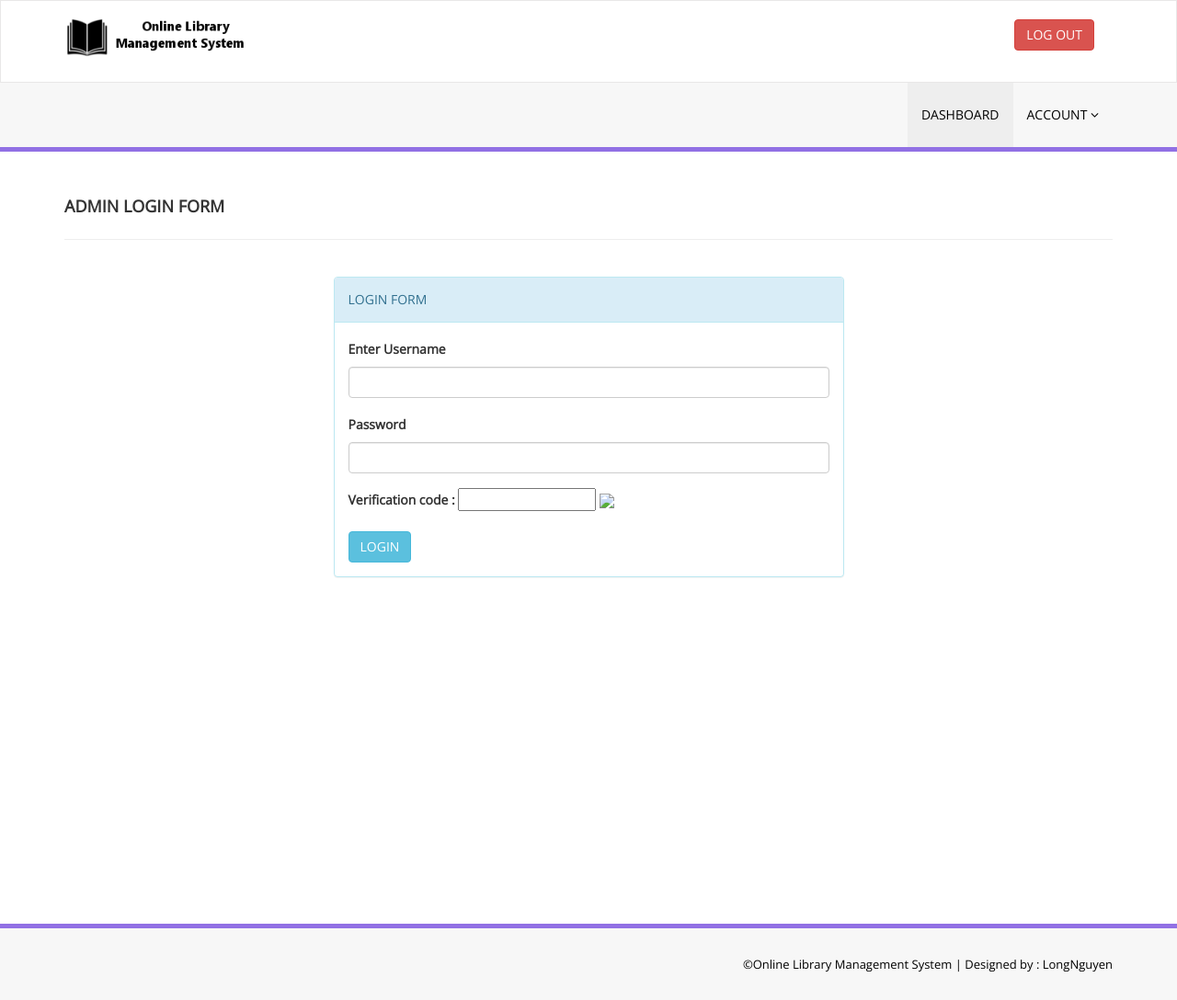
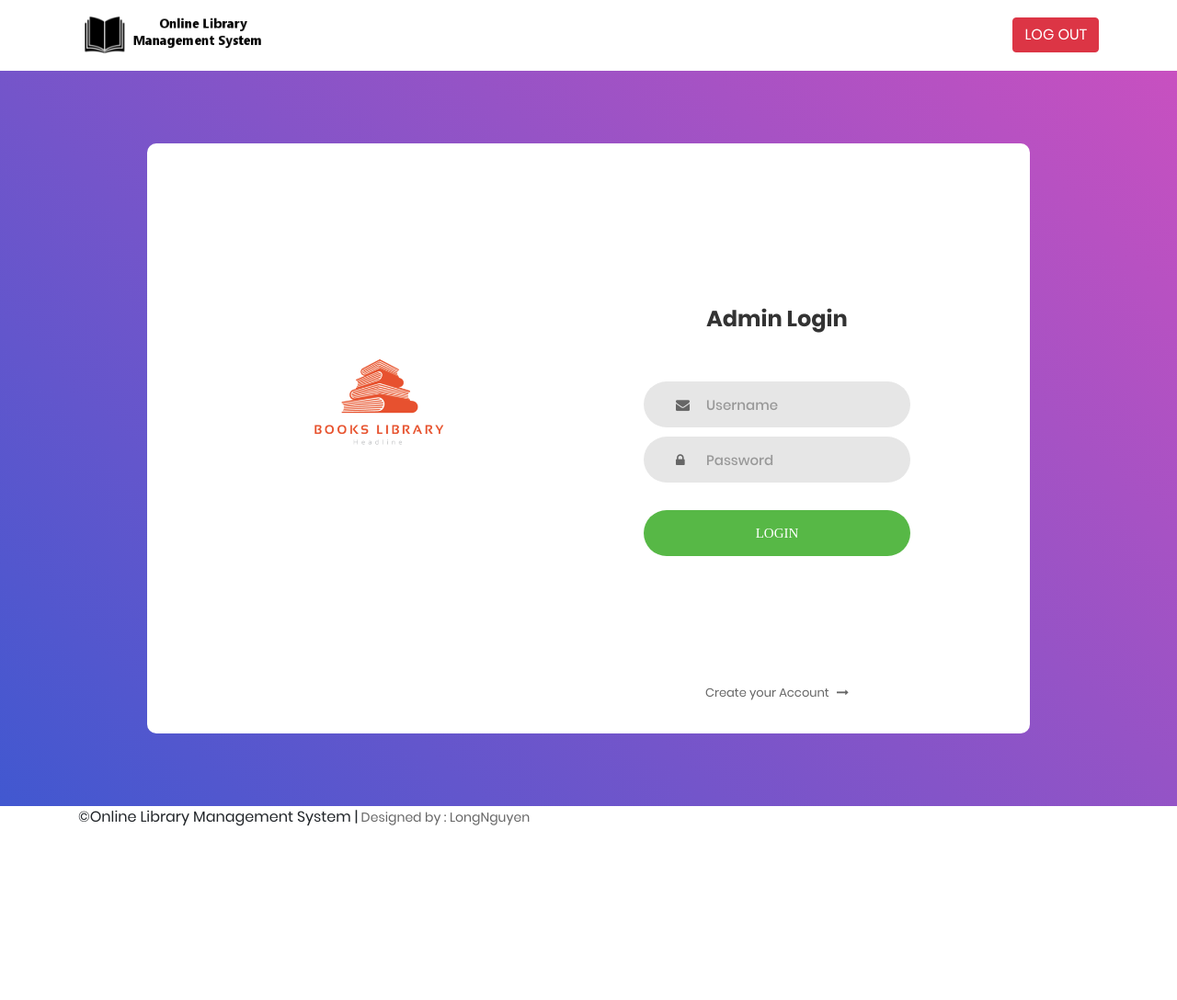
Before and after one commit to thanhmai89/LibraryManagement, a PHP site: page /adminlogin.php in a window 1280 px wide. Shown: the whole page at 92% size. After the commit the page ends 899 px from the top, so only its background shows below. Run offline with PHP 8.4, Linux system fonts and the light colour scheme; a user stored in the database is signed in; some web fonts are replaced.

Commit message:
fixing stuffs

```diff
--- a/LibraryManagement/adminlogin.php
+++ b/LibraryManagement/adminlogin.php
@@ -5,11 +5,8 @@ include('includes/config.php');
 if ($_SESSION['alogin'] != '') {
   $_SESSION['alogin'] = '';
 }
-if (isset($_POST['login'])) {
-  //code for captach verification
-  if ($_POST["vercode"] != $_SESSION["vercode"] or $_SESSION["vercode"] == '') {
-    echo "<script>alert('Incorrect verification code');</script>";
-  } else {
+if (isset($_POST['login']))
+ {
 
     $username = $_POST['username'];
     $password = md5($_POST['password']);
@@ -26,7 +23,6 @@ if (isset($_POST['login'])) {
       echo "<script>alert('Invalid Details');</script>";
     }
 }
-}
 ?>
 <!DOCTYPE html>
 <html xmlns="http://www.w3.org/1999/xhtml">
@@ -38,11 +34,21 @@ if (isset($_POST['login'])) {
   <meta name="author" content="" />
   <title>Online Library Management System</title>
   <!-- BOOTSTRAP CORE STYLE  -->
-  <link href="assets/css/bootstrap.css" rel="stylesheet" />
-  <!-- FONT AWESOME STYLE  -->
-  <link href="assets/css/font-awesome.css" rel="stylesheet" />
-  <!-- CUSTOM STYLE  -->
-  <link href="assets/css/style.css" rel="stylesheet" />
+<!--===============================================================================================-->
+<link rel="icon" type="image/png" href="assets/img/favicon.ico"/>
+<!--===============================================================================================-->
+	<link rel="stylesheet" type="text/css" href="assets/vendor/bootstrap/css/bootstrap.min.css">
+<!--===============================================================================================-->
+  <link rel="stylesheet" type="text/css" href="assets/vendor/animate/animate.css">
+<!--===============================================================================================-->
+  <link rel="stylesheet" type="text/css" href="assets/fonts/font-awesome-4.7.0/css/font-awesome.min.css">
+<!--===============================================================================================-->
+	<link rel="stylesheet" type="text/css" href="assets/vendor/css-hamburgers/hamburgers.min.css">
+<!--===============================================================================================-->
+	<link rel="stylesheet" type="text/css" href="assets/vendor/select2/select2.min.css">
+<!--===============================================================================================-->
+	<link rel="stylesheet" type="text/css" href="assets/css/util.css">
+	<link rel="stylesheet" type="text/css" href="assets/css/main.css">
   <!-- GOOGLE FONT -->
   <link href='http://fonts.googleapis.com/css?family=Open+Sans' rel='stylesheet' type='text/css' />
 
@@ -51,55 +57,66 @@ if (isset($_POST['login'])) {
 <body>
   <!------MENU SECTION START-->
   <?php include('includes/header.php'); ?>
-  <!-- MENU SECTION END-->
-  <div class="content-wrapper">
-    <div class="container">
-      <div class="row pad-botm">
-        <div class="col-md-12">
-          <h4 class="header-line">ADMIN LOGIN FORM</h4>
-        </div>
+  <div class="limiter">
+		<div class="container-login100">
+			<div class="wrap-login100">
+				<div class="login100-pic js-tilt" data-tilt>
+					<img src="assets/img/img-02.png" alt="IMG">
 				</div>
 
-      <!--LOGIN PANEL START-->
-      <div class="row">
-        <div class="col-md-6 col-sm-6 col-xs-12 col-md-offset-3">
-          <div class="panel panel-info">
+				<form class="login100-form validate-form" role="form" method="post">
+					<span class="login100-form-title">
+						Admin Login
+					</span>
 					<div class="panel-heading">
-              LOGIN FORM
-            </div>
-            <div class="panel-body">
-              <form role="form" method="post">
-
-                <div class="form-group">
-                  <label>Enter Username</label>
-                  <input class="form-control" type="text" name="username" autocomplete="off" required />
-                </div>
-                <div class="form-group">
-                  <label>Password</label>
-                  <input class="form-control" type="password" name="password" autocomplete="off" required />
-                </div>
-                <div class="form-group">
-                  <label>Verification code : </label>
-                  <input type="text" name="vercode" maxlength="5" autocomplete="off" required style="width: 150px; height: 25px;" />&nbsp;<img src="captcha.php">
+						<div class="wrap-input100 validate-input" data-validate = "Valid email is required: ex@abc.xyz">
+							<input class="input100" type="text" name="username" autocomplete="off"  placeholder="Username">
+							<span class="focus-input100"></span>
+							<span class="symbol-input100">
+								<i class="fa fa-envelope" aria-hidden="true"></i>
+							</span>
 						</div>
 
-                <button type="submit" name="login" class="btn btn-info">LOGIN </button>
+						<div class="wrap-input100 validate-input" data-validate = "Password is required">
+							<input class="input100" type="password" name="password" placeholder="Password">
+							<span class="focus-input100"></span>
+							<span class="symbol-input100">
+								<i class="fa fa-lock" aria-hidden="true"></i>
+							</span>
+						</div>
+
+						<div class="container-login100-form-btn">
+							<button class="login100-form-btn" type="submit" name="login">
+								Login
+							</button>
+						</div>
+						<div class="text-center p-t-136">
+							<a class="txt2" href="signup.php">
+								Create your Account
+								<i class="fa fa-long-arrow-right m-l-5" aria-hidden="true"></i>
+							</a>
+						</div>
 				</form>
 			</div>
 		</div>
 	</div>
-      </div>
-      <!---LOGIN PABNEL END-->
-
-
-    </div>
-  </div>
   <!-- CONTENT-WRAPPER SECTION END-->
   <?php include('includes/footer.php'); ?>
-  <!-- FOOTER SECTION END-->
-  <script src="assets/js/jquery-1.10.2.js"></script>
-  <!-- BOOTSTRAP SCRIPTS  -->
-  <script src="assets/js/bootstrap.js"></script>
+  <script src="assets/vendor/jquery/jquery-3.2.1.min.js"></script>
+<!--===============================================================================================-->
+	<script src="assets/vendor/bootstrap/js/popper.js"></script>
+	<script src="assets/vendor/bootstrap/js/bootstrap.min.js"></script>
+<!--===============================================================================================-->
+	<script src="assets/vendor/select2/select2.min.js"></script>
+<!--===============================================================================================-->
+	<script src="assets/vendor/tilt/tilt.jquery.min.js"></script>
+	<script >
+		$('.js-tilt').tilt({
+			scale: 1.1
+		})
+	</script>
+<!--===============================================================================================-->
+	<script src="js/main.js"></script>
   <!-- CUSTOM SCRIPTS  -->
   <script src="assets/js/custom.js"></script>
   </script>
--- a/LibraryManagement/index.php
+++ b/LibraryManagement/index.php
@@ -69,7 +69,7 @@ if (isset($_POST['login'])) {
 		<div class="container-login100">
 			<div class="wrap-login100">
 				<div class="login100-pic js-tilt" data-tilt>
-					<img src="assets/img/img-01.png" alt="IMG">
+					<img src="assets/img/img-02.png" alt="IMG">
 				</div>
 
 				<form class="login100-form validate-form" role="form" method="post">
--- a/LibraryManagement/signup.php
+++ b/LibraryManagement/signup.php
@@ -146,10 +146,6 @@ if (isset($_POST['signup'])) {
 							</span>
             </div>
 
-            <div class="wrap-input100 validate-input">
-              <input class="input100" type="text" name="vercode" maxlength="5" autocomplete="off" placeholder="Verification Code" required  />&nbsp;<br><img src="captcha.php">
-              <span class="focus-input100"></span>
-            </div>
 
 						<div class="container-login100-form-btn">
 							<button class="login100-form-btn" type="submit" name="signup" class="btn btn-danger" id="submit">
--- a/LibraryManagement/studentid.txt
+++ b/LibraryManagement/studentid.txt
@@ -1 +1 @@
-SID027
+SID029
```
Also changed, not shown: LibraryManagement/admin/assets/img/logo.png, LibraryManagement/assets/img/img-02.png (added). Lines whose indentation alone changed are shown as unchanged.
